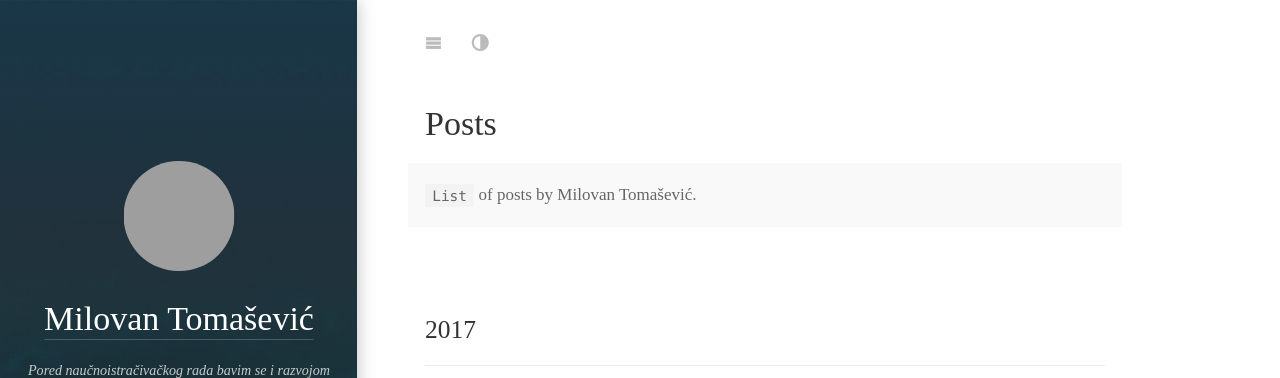
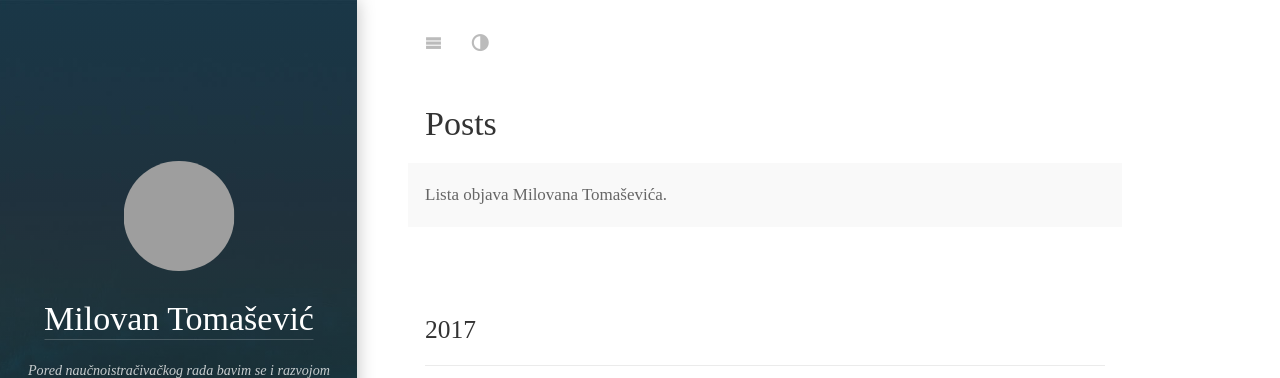
Before and after one commit to MilovanTomasevic/rs, a Jekyll site: the page built from posts.md, in a window 1280 px wide. Shown: the top 378 px of the page. Built offline with Jekyll 4.4.1, drawn with Linux system fonts in a browser that asks for light colours; some web fonts are replaced; grey boxes are pictures that could not be loaded.

Commit message:
Update posts.md

```diff
--- a/posts.md
+++ b/posts.md
@@ -2,5 +2,5 @@
 layout: list
 title: Posts
 description: >
-  `List` of posts by Milovan Tomašević.
+  Lista objava Milovana Tomaševića.
 ---
```
